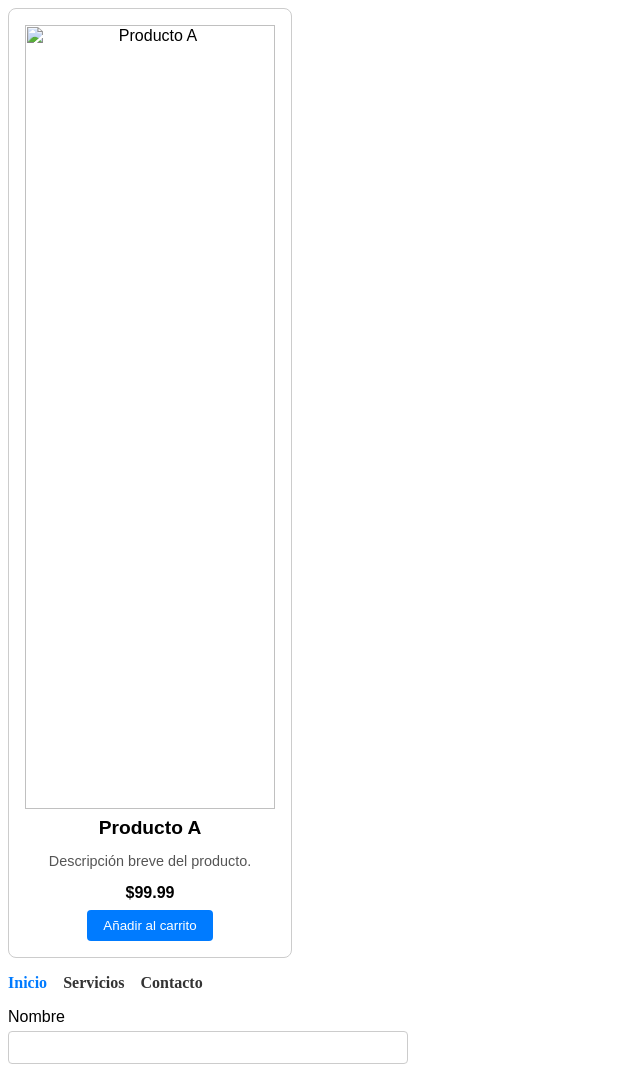
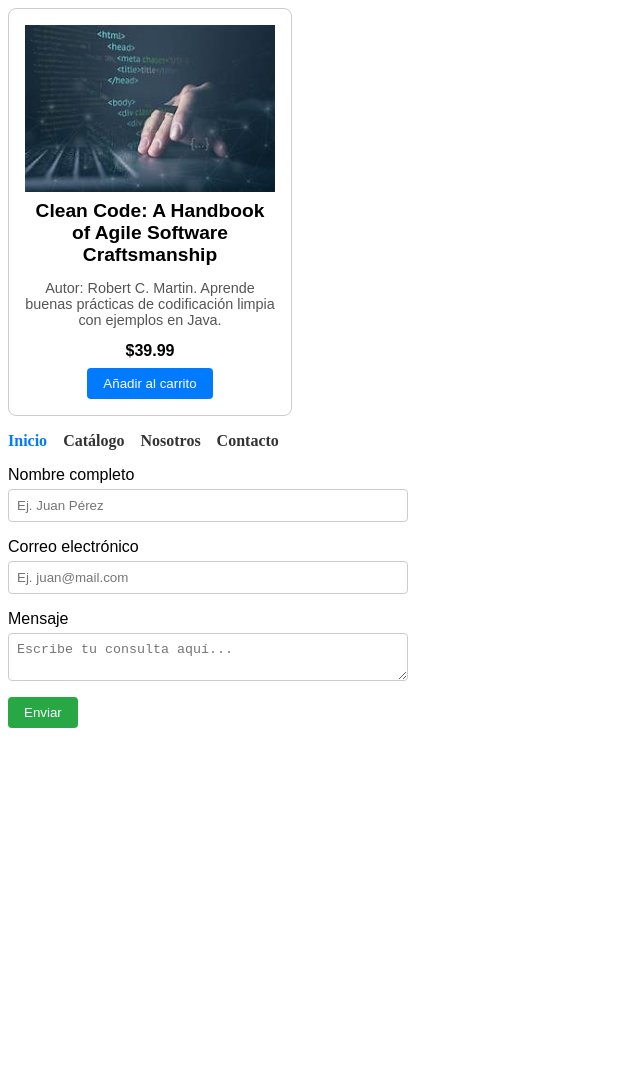
Before and after one commit to SAMITH146/Metodologia_Bem, a plain HTML site: page Index.html in a window 1280 px wide. Shown: the top 1067 px of the page, without its empty margins (0-640 px from the left). After the commit the page ends 800 px from the top, so only its background shows below. Drawn offline with Linux system fonts and the light colour scheme.

Commit message:
Se le da mas estructura y se termina con cada punto a llevar

```diff
--- a/Index.html
+++ b/Index.html
@@ -7,44 +7,51 @@
 </head>
 <body>
 
-  <!-- Componente 1: Tarjeta de producto -->
+  <!-- Componente 1: Tarjeta de producto - Libro técnico -->
   <div class="producto-card">
     <!-- Imagen del producto -->
-    <img src="producto.jpg" alt="Producto A" class="producto-card__imagen">
+    <img src="Programacion.jpg" alt="Libro de programación" class="producto-card__imagen">
     <!-- Título del producto -->
-    <h2 class="producto-card__titulo">Producto A</h2>
+    <h2 class="producto-card__titulo">Clean Code: A Handbook of Agile Software Craftsmanship</h2>
     <!-- Descripción breve -->
-    <p class="producto-card__descripcion">Descripción breve del producto.</p>
+    <p class="producto-card__descripcion">Autor: Robert C. Martin. Aprende buenas prácticas de codificación limpia con ejemplos en Java.</p>
     <!-- Precio del producto -->
-    <span class="producto-card__precio">$99.99</span>
+    <span class="producto-card__precio">$39.99</span>
     <!-- Botón para añadir al carrito -->
     <button class="producto-card__boton">Añadir al carrito</button>
   </div>
 
-  <!-- Componente 2: Menú de navegación -->
+  <!-- Componente 2: Menú de navegación real -->
   <nav class="menu-nav">
     <ul class="menu-nav__lista">
       <!-- Ítems del menú con enlace -->
-      <li class="menu-nav__item"><a href="#" class="menu-nav__enlace menu-nav__enlace--activo">Inicio</a></li>
-      <li class="menu-nav__item"><a href="#" class="menu-nav__enlace">Servicios</a></li>
-      <li class="menu-nav__item"><a href="#" class="menu-nav__enlace">Contacto</a></li>
+      <li class="menu-nav__item"><a href="index.html" class="menu-nav__enlace menu-nav__enlace--activo">Inicio</a></li>
+      <li class="menu-nav__item"><a href="catalogo.html" class="menu-nav__enlace">Catálogo</a></li>
+      <li class="menu-nav__item"><a href="nosotros.html" class="menu-nav__enlace">Nosotros</a></li>
+      <li class="menu-nav__item"><a href="contacto.html" class="menu-nav__enlace">Contacto</a></li>
     </ul>
   </nav>
 
-  <!-- Componente 3: Formulario de contacto -->
-  <form class="form-contacto">
+  <!-- Componente 3: Formulario de contacto funcional -->
+  <form class="form-contacto" action="enviar_formulario.php" method="POST">
     <!-- Grupo de campo: nombre -->
     <div class="form-contacto__grupo">
-      <label class="form-contacto__etiqueta" for="nombre">Nombre</label>
-      <input type="text" id="nombre" class="form-contacto__input">
+      <label class="form-contacto__etiqueta" for="nombre">Nombre completo</label>
+      <input type="text" id="nombre" name="nombre" class="form-contacto__input" placeholder="Ej. Juan Pérez" required>
+    </div>
+    <!-- Grupo de campo: correo electrónico -->
+    <div class="form-contacto__grupo">
+      <label class="form-contacto__etiqueta" for="correo">Correo electrónico</label>
+      <input type="email" id="correo" name="correo" class="form-contacto__input" placeholder="Ej. juan@mail.com" required>
     </div>
     <!-- Grupo de campo: mensaje -->
     <div class="form-contacto__grupo">
       <label class="form-contacto__etiqueta" for="mensaje">Mensaje</label>
-      <textarea id="mensaje" class="form-contacto__textarea"></textarea>
+      <textarea id="mensaje" name="mensaje" class="form-contacto__textarea" placeholder="Escribe tu consulta aquí..." required></textarea>
     </div>
     <!-- Botón de envío -->
     <button class="form-contacto__boton">Enviar</button>
   </form>
 
 </body>
+</html>
```
Also changed, not shown: Programacion.jpg (added).
